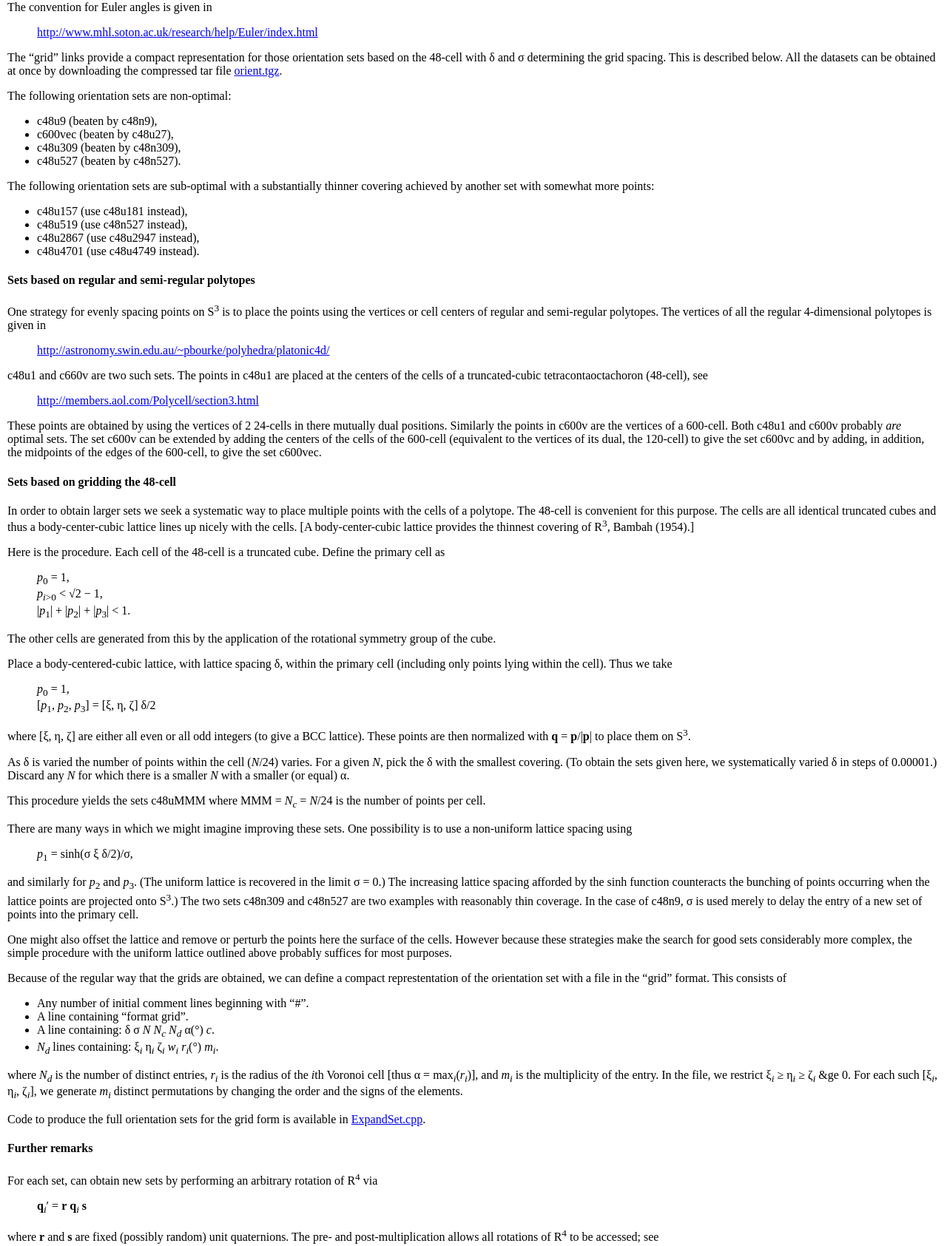
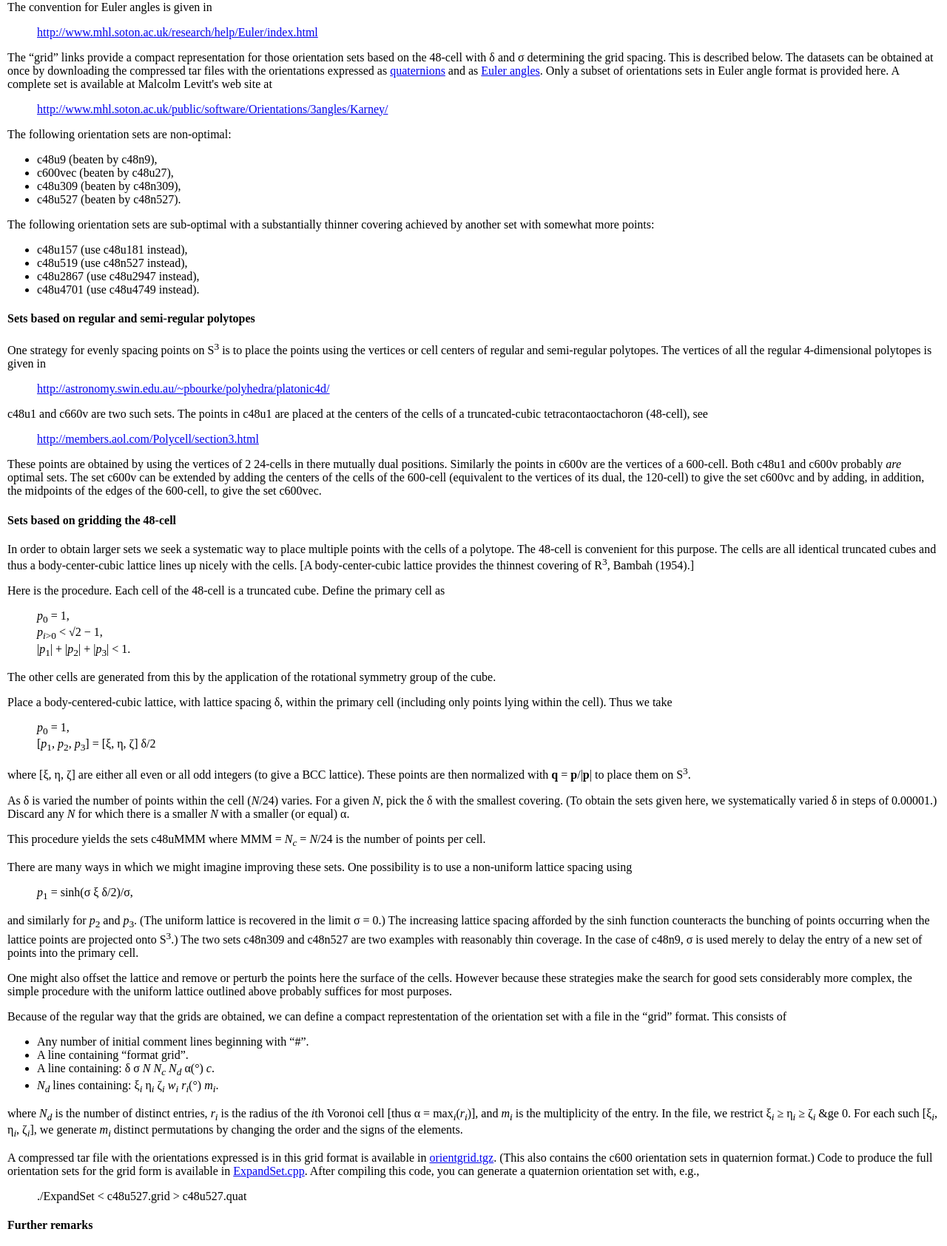
Before and after one commit to cffk/orientation, a plain HTML site: page index.html in a window 1280 px wide. Shown: the part 1560-3245 px from the top of the page at 74% size. Drawn offline with Linux system fonts and the light colour scheme.

Commit message:
Convert to MHL's Euler definitions (-x, -z, -x).  Reference MHL's sets of orientations.
git-svn-id: svn+ssh://git-open/scm/biosvn/bug2drug@6110 1ff99547-d4dc-0310-9227-d4293942b958

```diff
--- a/index.html
+++ b/index.html
@@ -409,9 +409,16 @@ The convention for Euler angles is given in
 </blockquote>
 The &ldquo;grid&rdquo; links provide a compact representation for those
 orientation sets based on the 48-cell with &delta; and &sigma;
-determining the grid spacing.  This is described below.  All the
-datasets can be obtained at once by downloading the compressed tar file <a
-href="data/orient.tgz">orient.tgz</a>.
+determining the grid spacing.  This is described below.  The
+datasets can be obtained at once by downloading the compressed tar files
+with the orientations expressed as
+<a href="data/orientquat.tgz">quaternions</a> and as
+<a href="data/orienteuler.tgz">Euler angles</a>.  Only a subset of
+orientations sets in Euler angle format is provided here.  A complete
+set is available at Malcolm Levitt's web site at
+<blockquote>
+<a href="http://www.mhl.soton.ac.uk/public/software/Orientations/3angles/Karney/">http://www.mhl.soton.ac.uk/public/software/Orientations/3angles/Karney/</a>
+</blockquote>
 <p>
 The following orientation sets are non-optimal:
 <ul>
@@ -559,8 +566,15 @@ each such [&xi;<sub><i>i</i></sub>, &eta;<sub><i>i</i></sub>,
 distinct permutations by changing the order and the signs of the
 elements.
 <p>
-Code to produce the full orientation sets for the grid form is
-available in <a href="ExpandSet.cpp">ExpandSet.cpp</a>.
+A compressed tar file with the orientations expressed is in this grid
+format is available in <a href="data/orientgrid.tgz">orientgrid.tgz</a>.
+(This also contains the c600 orientation sets in quaternion format.)
+Code to produce the full orientation sets for the grid form is available
+in <a href="ExpandSet.cpp">ExpandSet.cpp</a>.  After compiling this
+code, you can generate a quaternion orientation set with, e.g.,
+<blockquote>
+   ./ExpandSet &lt; c48u527.grid &gt; c48u527.quat
+</blockquote>
 
 <h4>Further remarks</h4>
 <p>
@@ -586,7 +600,7 @@ different random <b>r</b> and <b>s</b> each time.
 inverse rotation <b>q</b><sub><i>i</i></sub>*.  The new sets
 <b>q</b><sub><i>i</i></sub>&prime; do not have this property, in general.)
 <p>
-Estimated accuracy (ulp = units in last place:)
+Estimated accuracy (ulp = units in last place):
 <ul>
 <li>&delta;: exact
   (search for &ldquo;optimum&rdquo; was with resolution 10<sup>&minus;5</sup>)
```
Also changed, not shown: 3 other files.
